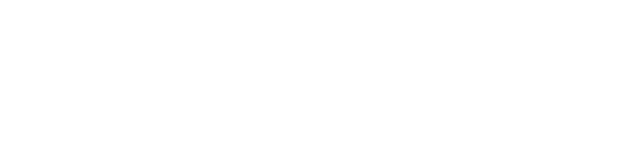
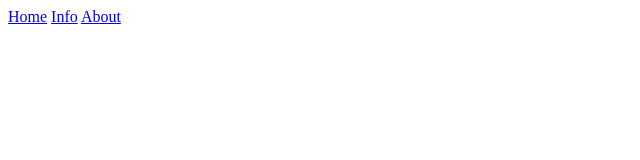
Before and after one commit to ghechavarria/BeBrave, a plain HTML site: page physical_bully/scenario1.html in a window 1280 px wide. Shown: the whole page, without its empty margins (0-640 px from the left). Drawn offline with Linux system fonts and the light colour scheme.

Commit message:
Update scenario1.html

```diff
--- a/physical_bully/scenario1.html
+++ b/physical_bully/scenario1.html
@@ -5,8 +5,9 @@
     </head>
     <body>
         <nav>
-           <a></a>
-           <a></a>
+            <a href="index.html">Home</a>
+            <a href="info.html">Info</a>
+            <a href="about.html">About</a>
         </nav>
 
         <div>
```
